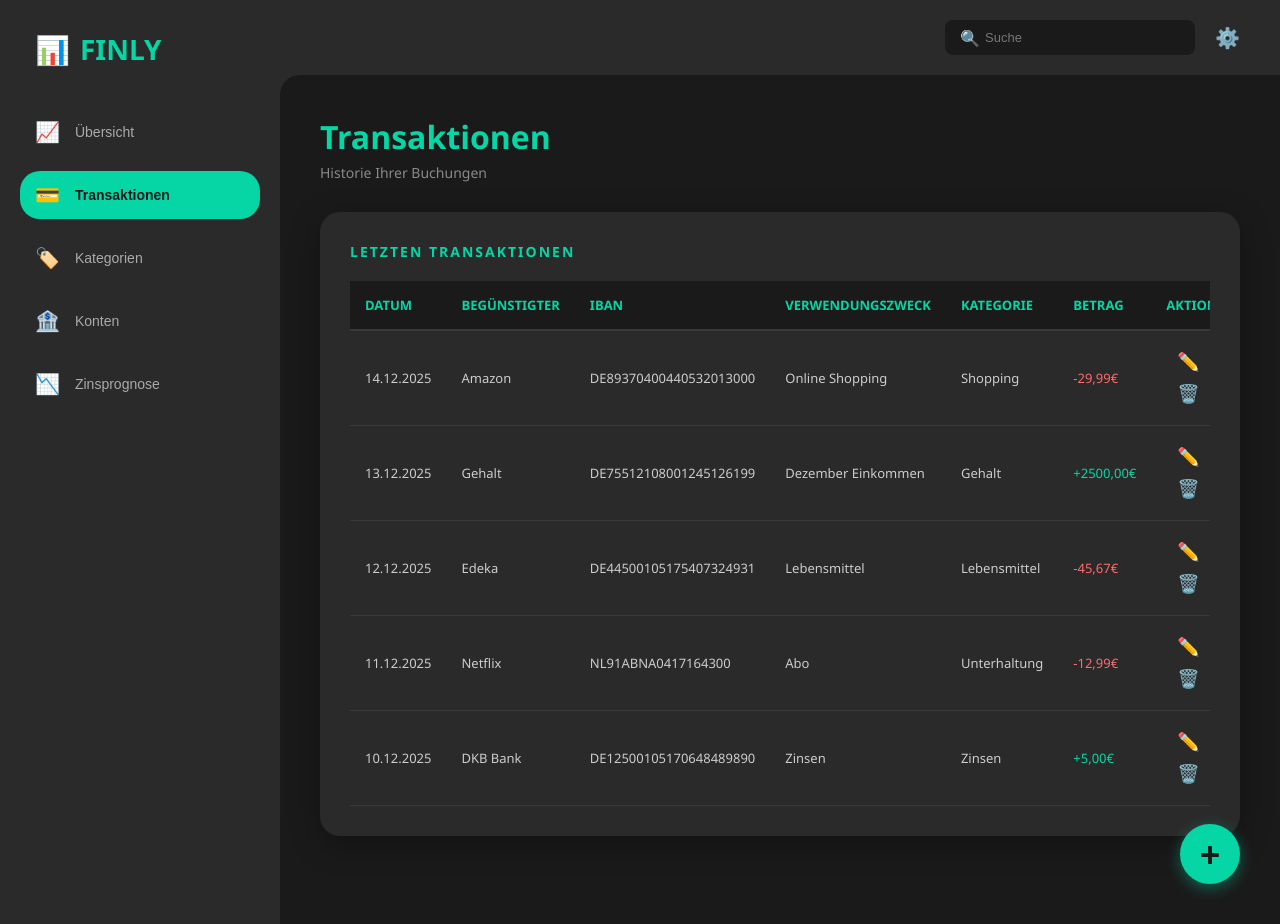
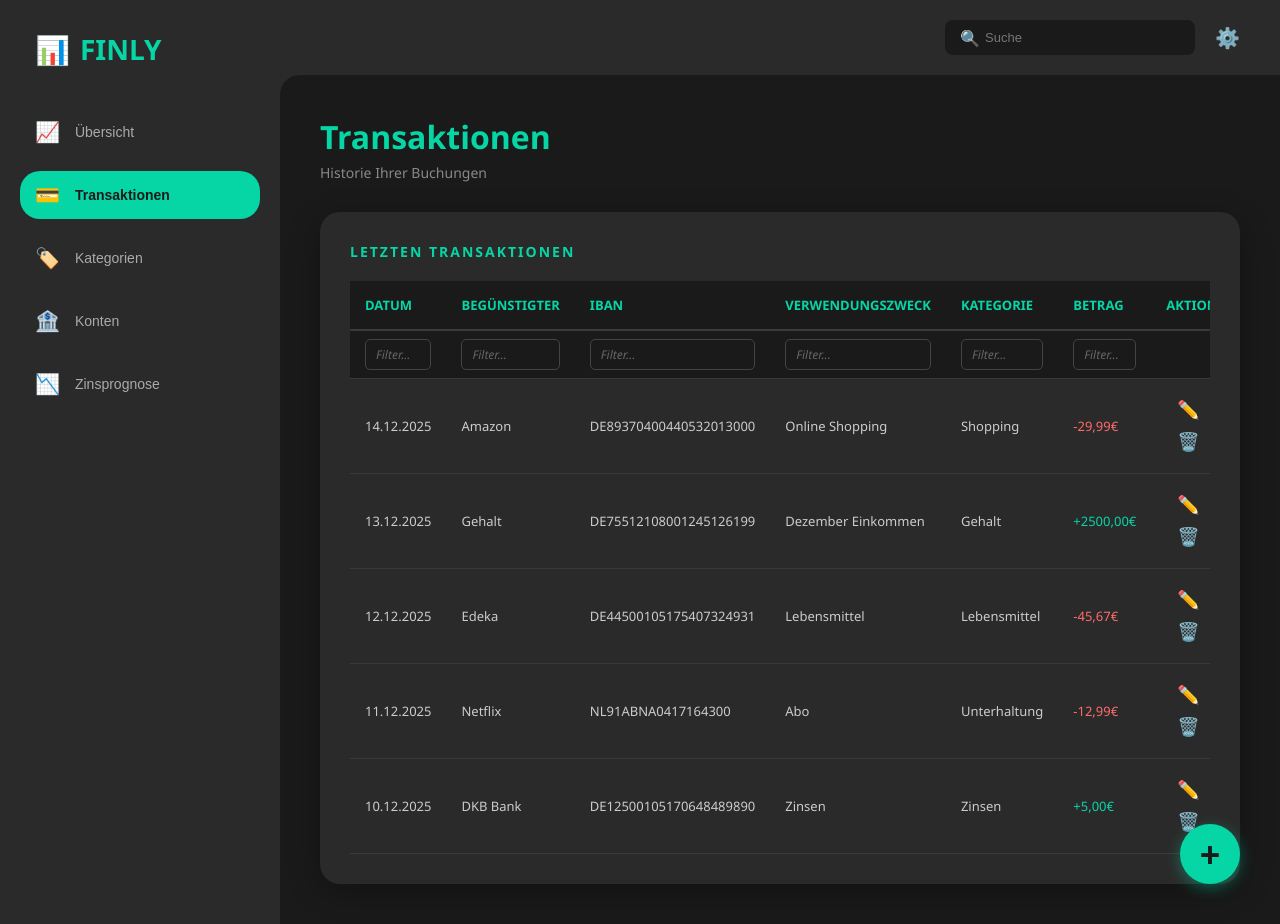
Before and after one commit to pgs3238/Pro-KI-Gruppenarbeit-a3-5, a Python web app: template templates/transactions.html in a window 1280 px wide. Run offline with Jinja, Linux system fonts and the light colour scheme; the template is opened without the code that fills it, so the values that code supplies are empty.

Commit message:
Add filter inputs to transactions table and update amount input placeholder with hint

```diff
--- a/static/css/style.css
+++ b/static/css/style.css
@@ -299,6 +299,32 @@ table th {
     font-weight: bold;
     text-transform: uppercase;
     border-bottom: 2px solid #3a3a3a;
+}
+
+.filter-row th {
+    padding: 8px 15px;
+    border-bottom: 1px solid #3a3a3a;
+}
+
+.filter-input {
+    width: 100%;
+    background-color: #1a1a1a;
+    border: 1px solid #444;
+    border-radius: 5px;
+    padding: 6px 10px;
+    color: #fff;
+    font-size: 12px;
+    font-family: inherit;
+}
+
+.filter-input::placeholder {
+    color: #666;
+    font-style: italic;
+}
+
+.filter-input:focus {
+    outline: none;
+    border-color: #06d6a6;
 }
 
 table td {
--- a/templates/transactions.html
+++ b/templates/transactions.html
@@ -86,6 +86,15 @@
                                     <th>Betrag</th>
                                     <th>Aktionen</th>
                                 </tr>
+                                <tr class="filter-row">
+                                    <th><input type="text" class="filter-input" placeholder="Filter..."></th>
+                                    <th><input type="text" class="filter-input" placeholder="Filter..."></th>
+                                    <th><input type="text" class="filter-input" placeholder="Filter..."></th>
+                                    <th><input type="text" class="filter-input" placeholder="Filter..."></th>
+                                    <th><input type="text" class="filter-input" placeholder="Filter..."></th>
+                                    <th><input type="text" class="filter-input" placeholder="Filter..."></th>
+                                    <th></th>
+                                </tr>
                             </thead>
                             <tbody id="transactionsTable">
                                 <!-- Wird mit JavaScript gefüllt -->
@@ -171,7 +180,8 @@
                     </div>
                     <div class="form-col">
                         <label class="form-label">Betrag (€)</label>
-                        <input type="number" name="betrag" step="0.01" placeholder="0,00" required class="form-control">
+                        <input type="number" name="betrag" step="0.01" placeholder="z.B. -50.0 oder +50.0" required class="form-control">
+                        <small class="form-hint">💡 Negativ für Ausgaben (-50), Positiv für Einnahmen (+100)</small>
                     </div>
                 </div>
 
```
